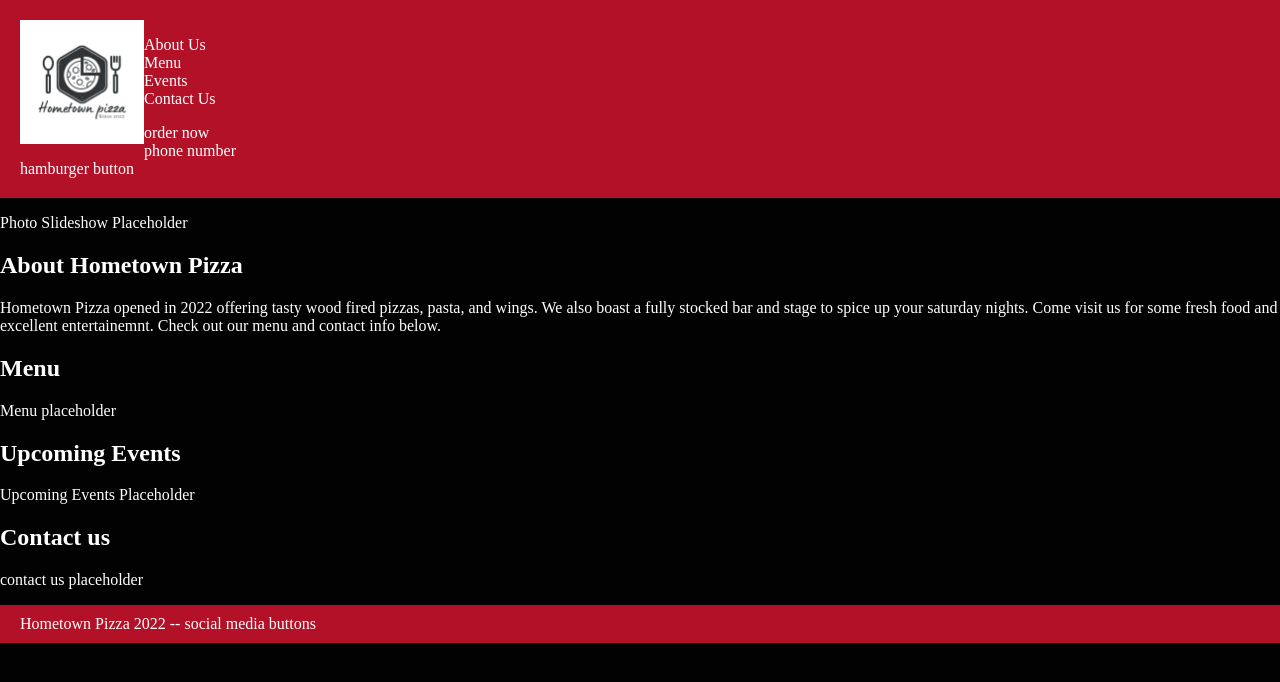
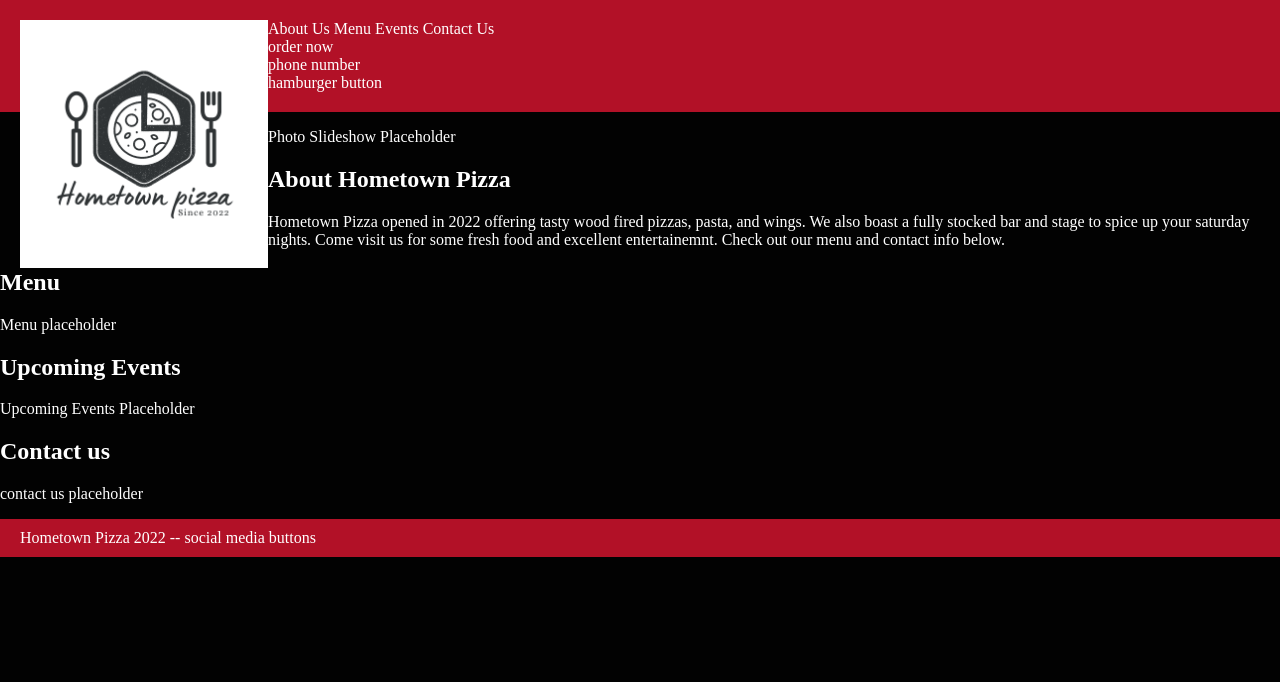
Before and after one commit to beramsey/Code-KY-Web-Dev-1-Thurs-Fall-2022-Final-Project, a plain HTML site: page index.html in a window 1280 px wide. Drawn offline with Linux system fonts and the light colour scheme.

Commit message:
More css changes

```diff
--- a/style.css
+++ b/style.css
@@ -12,14 +12,31 @@ header {
 
 }
 header > img  {
-    width: 10%;
+    width: 20%;
     float: left;
     }
 
 nav {
 }
 
+ul {
+    margin: 0;
+    padding: 0;
+    list-style-type: none;
+}
+
+li{
+    display: inline-block;
+}
+
 main {
+}
+
+section {
+}
+
+div {
+
 }
 
 footer {
```
Also changed, not shown: index.html (+1 -1 lines).
